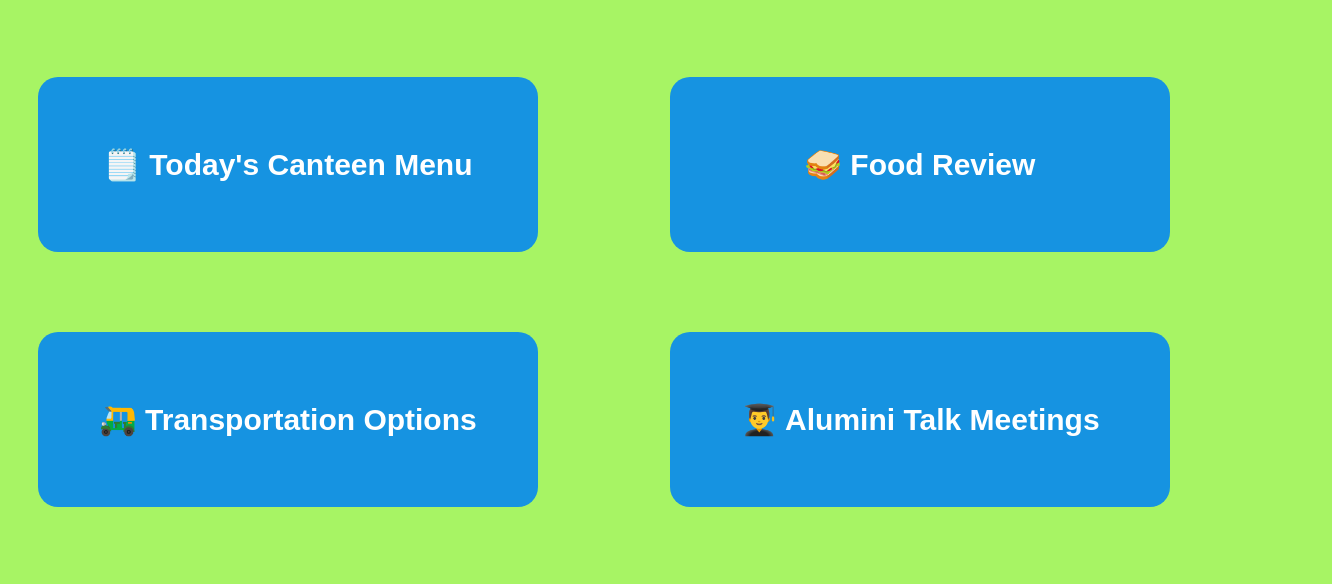
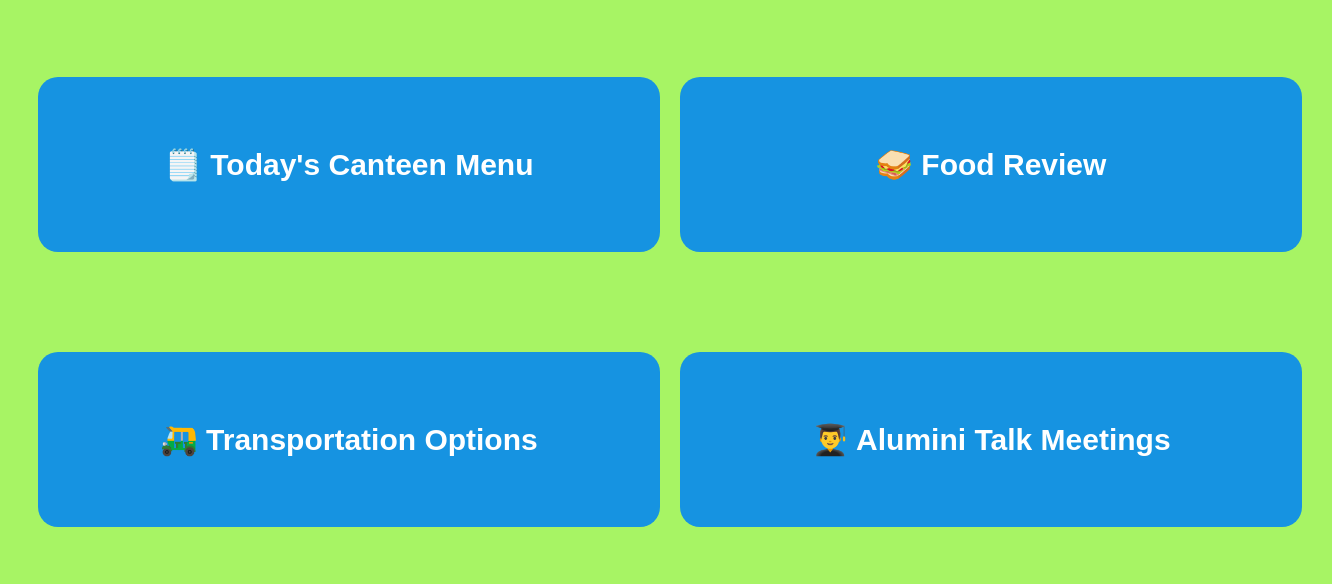
Before and after one commit to Dina3108/Demo, a website: page Homepage_Admin.html in a window 1280 px wide. Shown: the part 198-782 px from the top of the page, 1332 px wide, since content can reach past the window. Drawn offline with Linux system fonts and the light colour scheme; a web font is replaced by a local one.

Commit message:
Update Homepage.css

```diff
--- a/CSS/Homepage.css
+++ b/CSS/Homepage.css
@@ -25,7 +25,6 @@ html {
 .right-section {
   flex: 1;
   display: flex;
-  justify-content: center;
   justify-content: space-between;
 }
 .header-p {
@@ -47,6 +46,12 @@ html {
   display: grid;
   grid-template-columns: 1fr 1fr;
   scroll-behavior: smooth;
+  gap: 20px;
+}
+.select-buttons-div button,
+.select-buttons-div a {
+  width: 100%; /* make the button and link fill their grid cell */
+  text-align: center; /* center the text if needed */
 }
 .select-button {
   margin: 40px;
@@ -62,7 +67,6 @@ html {
   border-radius: 20px;
   font-weight: 600;
   transition: color, background-color 0.15s;
-  width: 500px;
 }
 .select-button:hover {
   color: steelblue;
```
